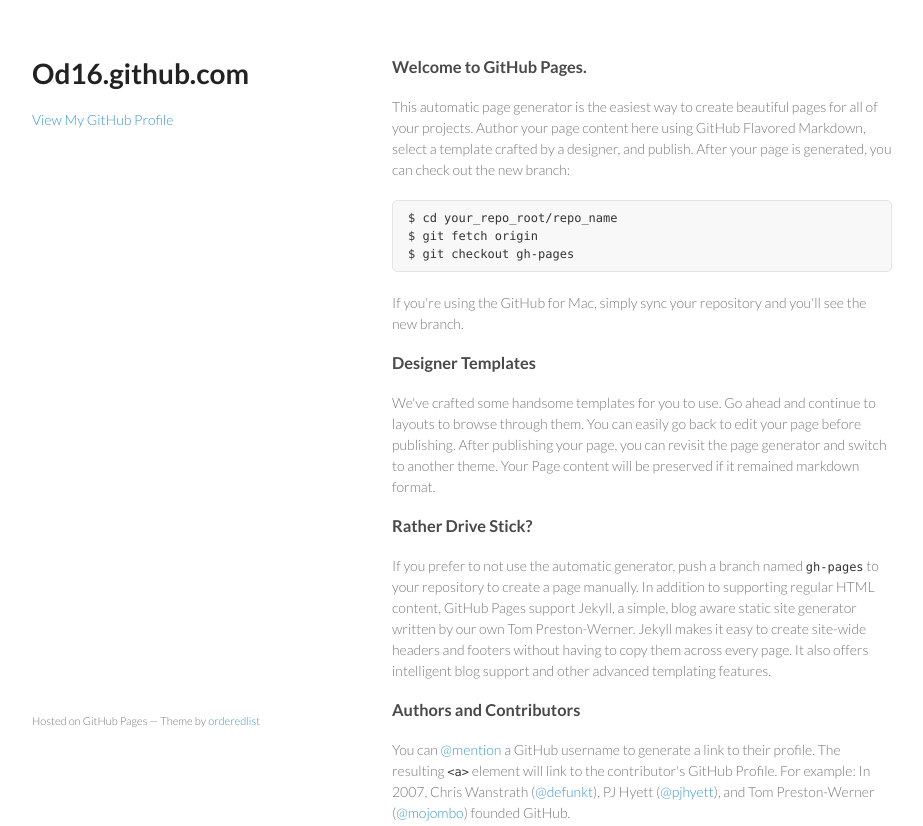
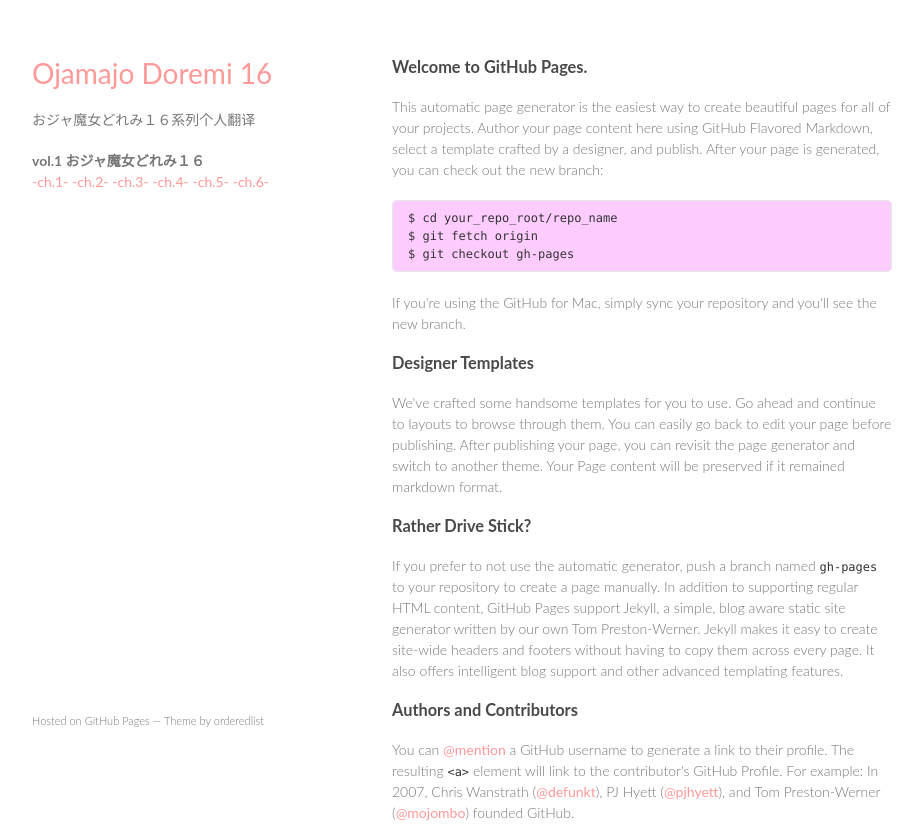
Before and after one commit to od16/od16.github.com, a plain HTML site: page index.html in a window 1280 px wide. Shown: the top 826 px of the page, without its empty margins (178-1101 px from the left). Drawn offline with Linux system fonts and the light colour scheme.

Commit message:
style change test

```diff
--- a/index.html
+++ b/index.html
@@ -3,10 +3,11 @@
   <head>
     <meta charset="utf-8">
     <meta http-equiv="X-UA-Compatible" content="chrome=1">
-    <title>Od16.github.com by od16</title>
+    <title>Ojamajo Doremi 16: A fan translation website in Chinese.</title>
 
     <link rel="stylesheet" href="stylesheets/styles.css">
     <link rel="stylesheet" href="stylesheets/pygment_trac.css">
+
     <meta name="viewport" content="width=device-width, initial-scale=1, user-scalable=no">
     <!--[if lt IE 9]>
     <script src="//html5shiv.googlecode.com/svn/trunk/html5.js"></script>
@@ -15,11 +16,13 @@
   <body>
     <div class="wrapper">
       <header>
-        <h1>Od16.github.com</h1>
+        <h1><b><a href="index.html">Ojamajo Doremi 16</a></b></h1>
+        <p>おジャ魔女どれみ１６系列个人翻译</p>
         <p></p>
 
-
-        <p class="view"><a href="https://github.com/od16">View My GitHub Profile</a></p>
+        <p class="view"><b>vol.1 おジャ魔女どれみ１６</b><br />
+        <a href="">-ch.1-</a> <a href="">-ch.2-</a> <a href="">-ch.3-</a> <a href="">-ch.4-</a> <a href="">-ch.5-</a> <a href="">-ch.6-</a>
+        </p>
 
       </header>
       <section>
@@ -51,7 +54,7 @@
 <p>Having trouble with Pages? Check out the documentation at <a href="http://help.github.com/pages">http://help.github.com/pages</a> or contact <a href="mailto:support@github.com">support@github.com</a> and we’ll help you sort it out.</p>
       </section>
       <footer>
-        <p><small>Hosted on GitHub Pages &mdash; Theme by <a href="https://github.com/orderedlist">orderedlist</a></small></p>
+        <p><small>Hosted on GitHub Pages &mdash; Theme by orderedlist</small></p>
       </footer>
     </div>
     <script src="javascripts/scale.fix.js"></script>
--- a/stylesheets/styles.css
+++ b/stylesheets/styles.css
@@ -1,4 +1,4 @@
-@import url(https://fonts.googleapis.com/css?family=Lato:300italic,700italic,300,700);
+
 
 body {
   padding:50px;
@@ -33,7 +33,7 @@
 }
 
 a {
-  color:#39c;
+  color:#f99;
   font-weight:400;
   text-decoration:none;
 }
@@ -65,7 +65,7 @@
 
 pre {
   padding:8px 15px;
-  background: #f8f8f8;
+  background: #fcf;
   border-radius:5px;
   border:1px solid #e5e5e5;
   overflow-x: auto;
```
